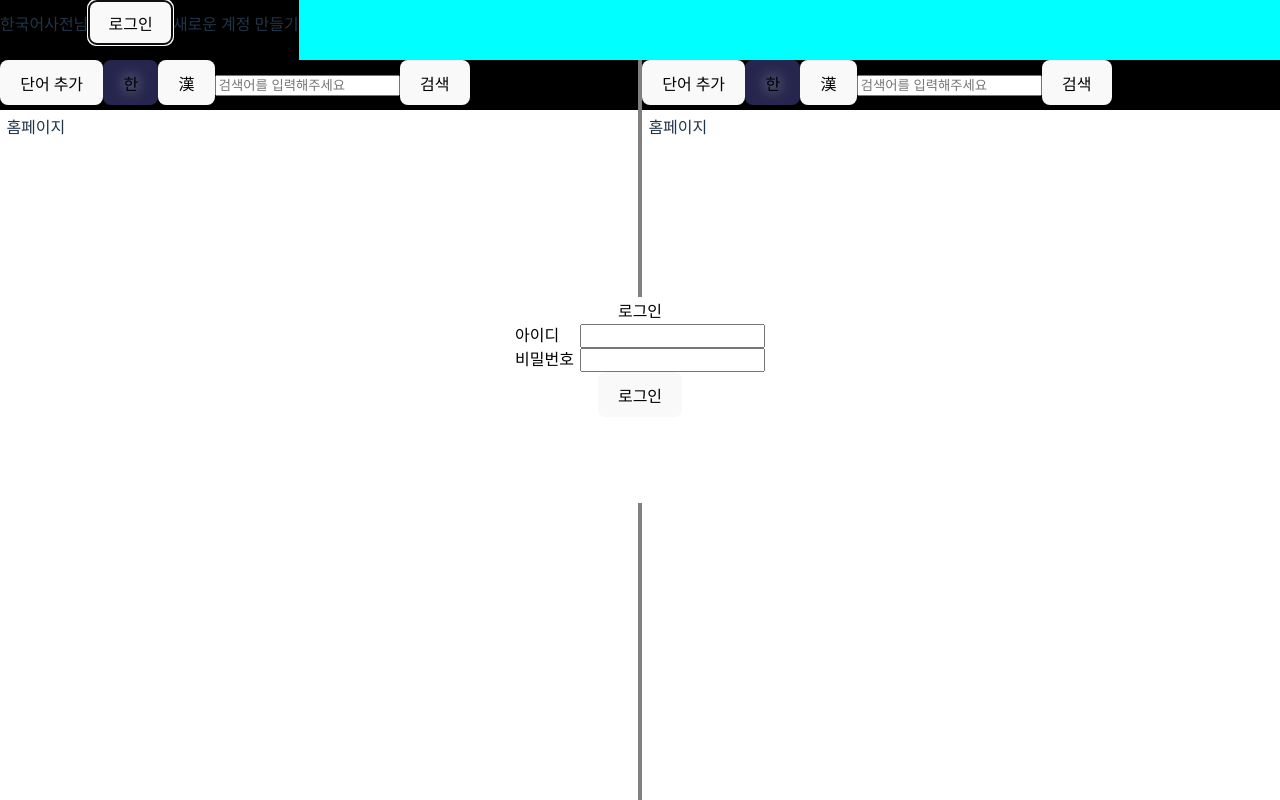
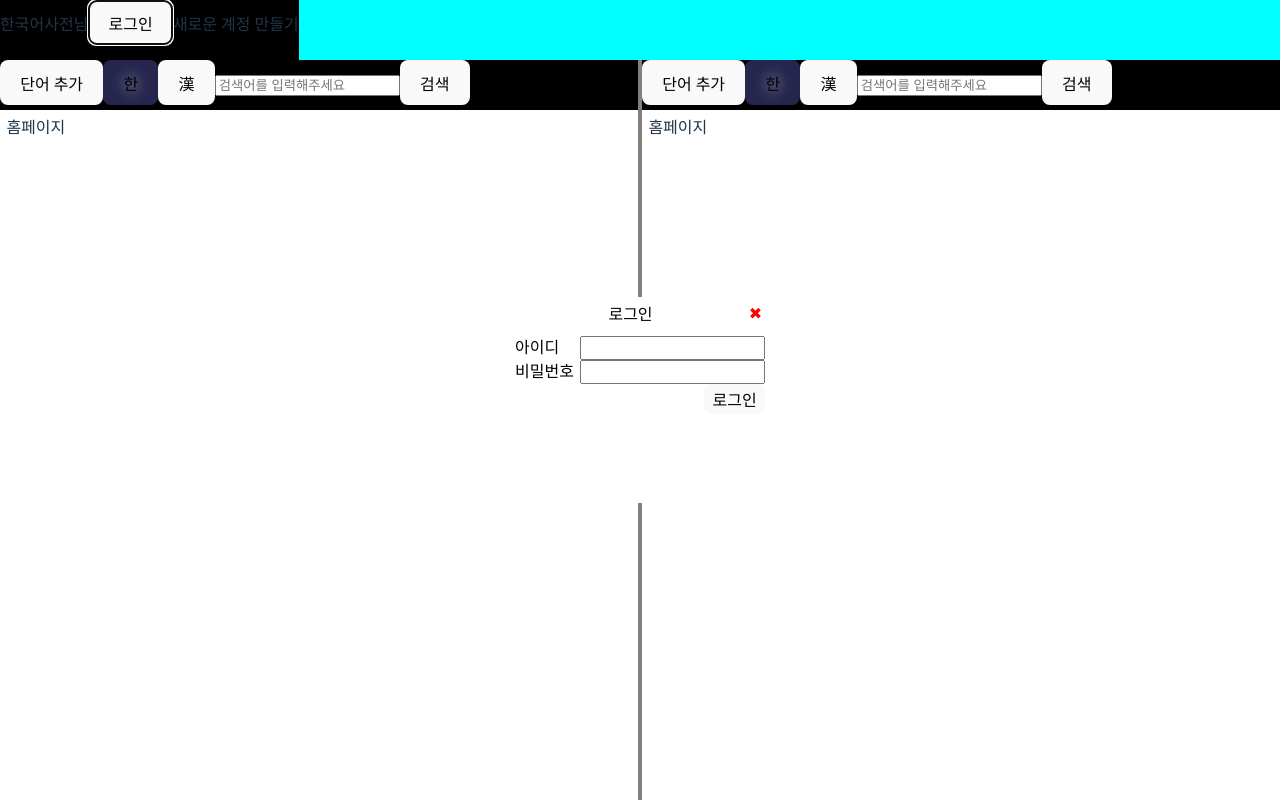
Before and after one commit to krduffy/korean-dictionary, a React (Vite) app in the folder frontend/vite_kordict/: page / in a window 1280 px wide. Both pictures are taken after a click on the button "로그인". Built offline with nearby package versions, Linux system fonts and the light colour scheme.

Commit message:
added error message to login box

```diff
--- a/frontend/vite_kordict/src/components/LoginBox.jsx
+++ b/frontend/vite_kordict/src/components/LoginBox.jsx
@@ -1,6 +1,6 @@
 import React, { useEffect } from "react";
 import { useAPIPoster } from "./panel/useAPIPoster";
-import "./nav_bar/navbar-styles.css";
+import "./account-styles.css";
 
 const LoginBox = ({ setNavState }) => {
   const {
@@ -16,13 +16,14 @@ const LoginBox = ({ setNavState }) => {
   });
 
   {
-    /* for when user clicks to log in and it is successful */
+    /* for when user clicks to log in and it is successful; automatically
+       gets rid of the login box. */
   }
   useEffect(() => {
     if (successful) {
       const timer = setTimeout(() => {
         setNavState("none");
-      }, 300);
+      }, 1000);
 
       // Clear the timeout to avoid memory leaks
       return () => clearTimeout(timer);
@@ -36,7 +37,17 @@ const LoginBox = ({ setNavState }) => {
 
   return (
     <div className="login-box">
-      <div>로그인</div>
+      <div id="login-form-top-strip">
+        <span id="login-form-header">로그인</span>
+        <button
+          id="cancel-login-button"
+          onClick={() => {
+            setNavState("none");
+          }}
+        >
+          ✖
+        </button>
+      </div>
       <form onSubmit={handleSubmit}>
         <div className="input-container">
           <label htmlFor="username" className="login-label">
@@ -51,7 +62,6 @@ const LoginBox = ({ setNavState }) => {
             }}
           ></input>
         </div>
-
         <div className="input-container">
           <label htmlFor="password" className="login-label">
             비밀번호
@@ -66,11 +76,20 @@ const LoginBox = ({ setNavState }) => {
           ></input>
         </div>
 
-        <button onClick={handleSubmit}>로그인</button>
+        <div id="submit-and-message-container">
+          <div id="messages-container">
+            {successful && <span id="login-success-message">로그인 성공</span>}
+            {error && response && response.non_field_errors && (
+              <span id="login-fail-message">
+                {response.non_field_errors[0]}
+              </span>
+            )}
+          </div>
+          <button id="submit-login-button" onClick={handleSubmit}>
+            로그인
+          </button>
+        </div>
       </form>
-
-      {successful && <div>로그인 성공</div>}
-      {error && <div></div>}
     </div>
   );
 };
--- /dev/null
+++ b/frontend/vite_kordict/src/components/account-styles.css
@@ -0,0 +1,95 @@
+.login-box {
+  background-color: white;
+  height: 200px;
+  width: 250px;
+  position: fixed;
+  top: 50%;
+  left: 50%;
+  transform: translate(-50%, -50%);
+  text-align: center;
+  padding: 3px;
+}
+
+.login-box > * {
+  color: black;
+}
+
+.input-container {
+  display: flex;
+  width: 100%;
+  justify-content: space-between;
+}
+
+.login-label {
+  justify-content: flex-start;
+}
+
+.login-input {
+  justify-content: flex-end;
+}
+
+#login-form-top-strip,
+#submit-and-message-container {
+  display: flex;
+}
+
+#login-form-top-strip {
+  display: flex;
+  height: 10%;
+  width: 100%;
+  padding: 3px;
+  margin-bottom: 10px;
+}
+
+#login-form-header {
+  flex-grow: 1;
+  text-align: center;
+  width: 90%;
+  height: 100%;
+}
+
+#cancel-login-button {
+  margin: 0;
+  padding: 0;
+  flex-grow: 1;
+  width: 10%;
+  height: 100%;
+  background-color: rgba(0, 0, 0, 0);
+  color: red;
+}
+
+#cancel-login-button:hover,
+#cancel-login-button:focus {
+  outline: none; /* Removes outline since button should have invis background */
+}
+
+#submit-and-message-container {
+  height: 30%;
+  width: 100%;
+}
+
+#messages-container {
+  flex-grow: 1;
+  width: 75%;
+  padding: 4px;
+  height: 100%;
+}
+
+#submit-login-button {
+  margin: 0;
+  padding: 2px;
+  box-sizing: border-box;
+  flex-grow: 1;
+  width: 25%;
+  height: 100%;
+  display: inline;
+  vertical-align: middle;
+}
+
+#login-success-message {
+  color: green;
+}
+
+#login-fail-message {
+  color: red;
+}
--- a/frontend/vite_kordict/src/components/panel/useAPIPoster.js
+++ b/frontend/vite_kordict/src/components/panel/useAPIPoster.js
@@ -3,7 +3,7 @@ import { useState } from "react";
 export const useAPIPoster = ({ initialFormData }) => {
   const [successful, setSuccessful] = useState(false);
   const [response, setResponse] = useState(null);
-  const [error, setError] = useState(null);
+  const [error, setError] = useState(false);
 
   const [formData, setFormData] = useState(initialFormData);
   const updateFormDataField = (field, value) => {
@@ -14,24 +14,23 @@ export const useAPIPoster = ({ initialFormData }) => {
 
   const apiPost = (url, body) => {
     setSuccessful(false);
-    setError(null);
+    setError(false);
 
     fetch(url, {
       method: "POST",
       headers: { "Content-Type": "application/json" },
       body: JSON.stringify(body),
-    })
-      .then((response) => {
-        if (!response.ok) {
-          throw new Error("Network response error");
-        } else {
-          setSuccessful(true);
-          setResponse(response.json());
-        }
-      })
-      .catch((error) => {
-        setError(error);
+    }).then((response) => {
+      if (!response.ok) {
+        setError(true);
+      } else {
+        setSuccessful(true);
+      }
+      response.text().then((res) => {
+        const asJSON = JSON.parse(res);
+        setResponse(asJSON);
       });
+    });
   };
 
   return {
```
Also changed, not shown: 1 other file (tests, documents, lock files or other folders).
